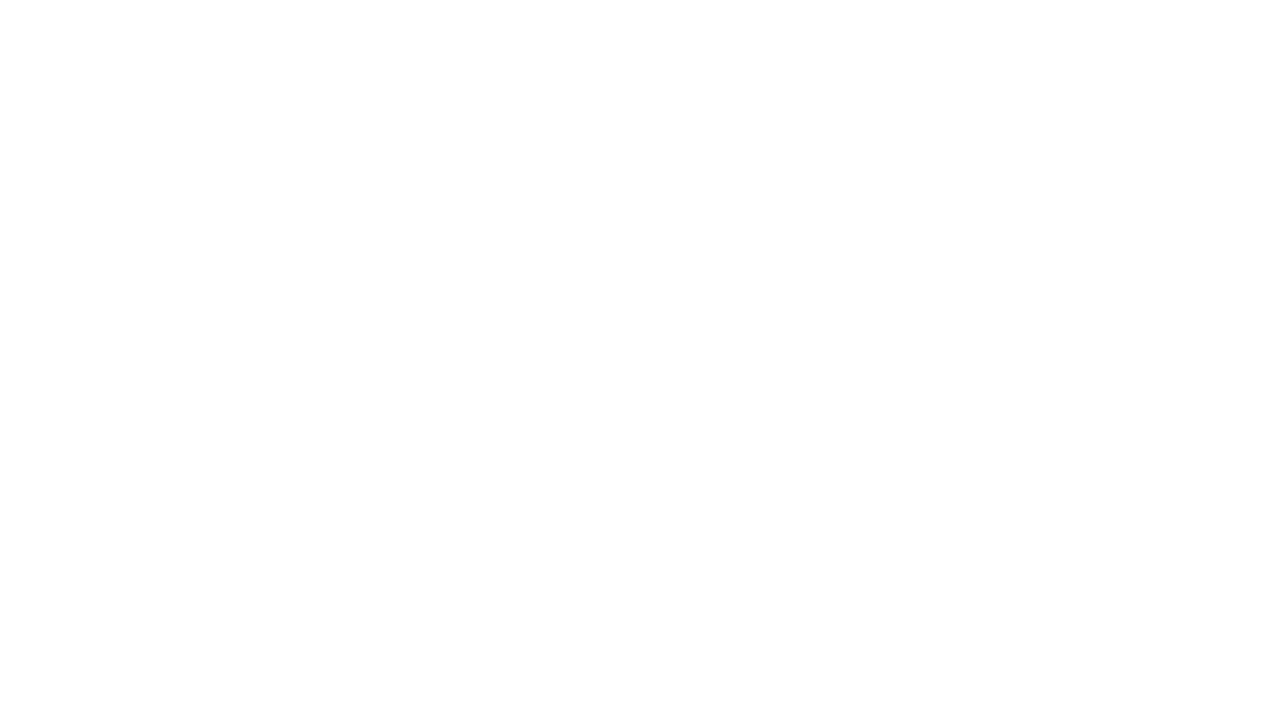
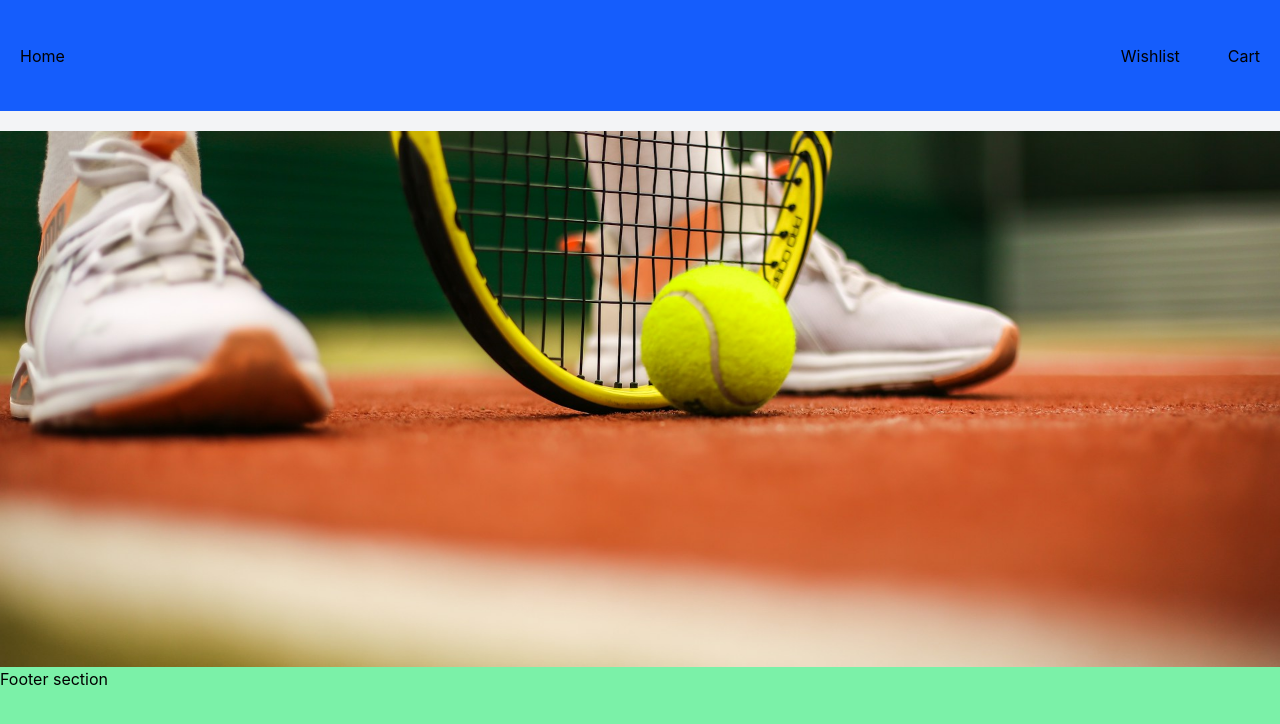
Before and after one commit to VAIBHAVMATHUR137/webseeder_ecommerce_assignment, a React (Vite) app: page / in a window 1280 px wide. Shown: the top 724 px of the page. Built offline with nearby package versions, Linux system fonts and the light colour scheme.

Commit message:
Work on landing page

```diff
--- a/src/App.tsx
+++ b/src/App.tsx
@@ -1,15 +1,26 @@
-
-import './App.css'
-
+import "./App.css";
+import Footer from "./components/Footer";
+import HeroSection from "./components/HeroSection";
+import Navbar from "./components/Navbar";
 
 function App() {
+  return (
+    <div className="flex flex-col bg-gray-100 w-full h-screen justify-between">
+      <div className="flex flex-col gap-y-5 h-5/6">
+        <div className="h-1/6 shrink-0 bg-blue-600">
+          <Navbar />
+        </div>
 
+        <div className="flex-1 min-h-0 bg-pink-400">
+          <HeroSection />
+        </div>
+      </div>
 
-  return (
-    <>
-
-    </>
-  )
+      <div className="h-1/6 bg-green-300">
+        <Footer />
+      </div>
+    </div>
+  );
 }
 
-export default App
+export default App;
--- /dev/null
+++ b/src/components/Footer.tsx
@@ -0,0 +1,8 @@
+export const Footer=()=>{
+    return(
+        <>
+        Footer section
+        </>
+    )
+}
+export default Footer
--- /dev/null
+++ b/src/components/HeroSection.tsx
@@ -0,0 +1,13 @@
+import hero from "../images/hero.jpg";
+
+export const HeroSection = () => {
+  return (
+    <img
+      src={hero}
+      alt="Tennis racket and ball on a clay court"
+      className="w-full h-full object-cover"
+    />
+  );
+};
+
+export default HeroSection;
--- /dev/null
+++ b/src/components/Navbar.tsx
@@ -0,0 +1,13 @@
+export const Navbar = () => {
+    return (
+      <div className="flex justify-between items-center h-full flex-wrap ">
+        <div className="mx-5 cursor-pointer">Home</div>
+        <div className="flex items-center gap-12 mx-5 ">
+          <span className="cursor-pointer">Wishlist</span>
+          <span className="cursor-pointer">Cart</span>
+        </div>
+      </div>
+    );
+  };
+
+  export default Navbar;
```
Also changed, not shown: src/images/hero.jpg (added).
